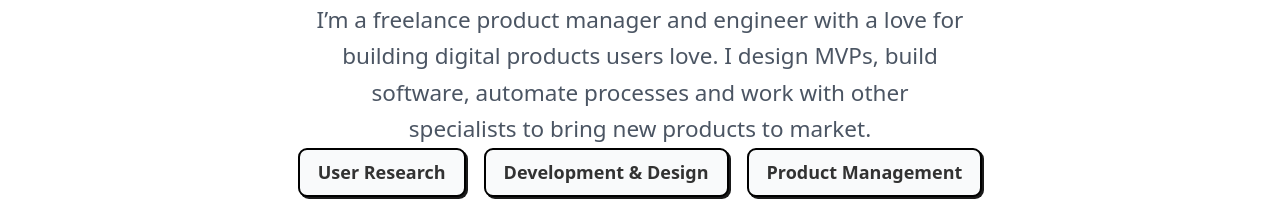
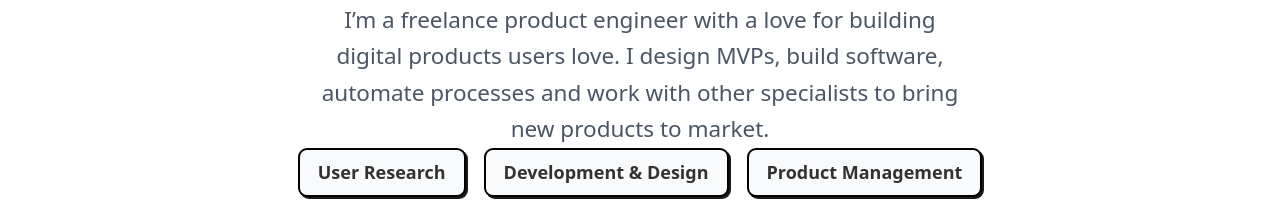
Before and after one commit to toonverbeek/toonverbeek-gatsby, a Gatsby site: page / in a window 1280 px wide. Shown: the part 508-724 px from the top of the page. Built offline with nearby package versions, Linux system fonts and the light colour scheme; Gatsby itself is replaced by a stand-in of ours.

Commit message:
update title

```diff
--- a/src/pages/index.js
+++ b/src/pages/index.js
@@ -25,10 +25,9 @@ const IndexPage = ({ data }) => (
           I help companies build and design software
         </h1>
         <p className="max-w-xl text-xl leading-relaxed text-gray-600 header-subtitle">
-          I’m a freelance product manager and engineer with a love for building
-          digital products users love. I design MVPs, build software, automate
-          processes and work with other specialists to bring new products to
-          market.
+          I’m a freelance product engineer with a love for building digital
+          products users love. I design MVPs, build software, automate processes
+          and work with other specialists to bring new products to market.
         </p>
         <div className="flex flex-col justify-center w-full mb-5 md:flex-row header-services">
           <div className="px-4 py-2 mb-4 font-bold transition-shadow duration-200 ease-in-out border-2 border-black rounded-lg cursor-pointer bg-gray-50 shadow-btn md:mb-0 md:mr-4 header-service">
```
